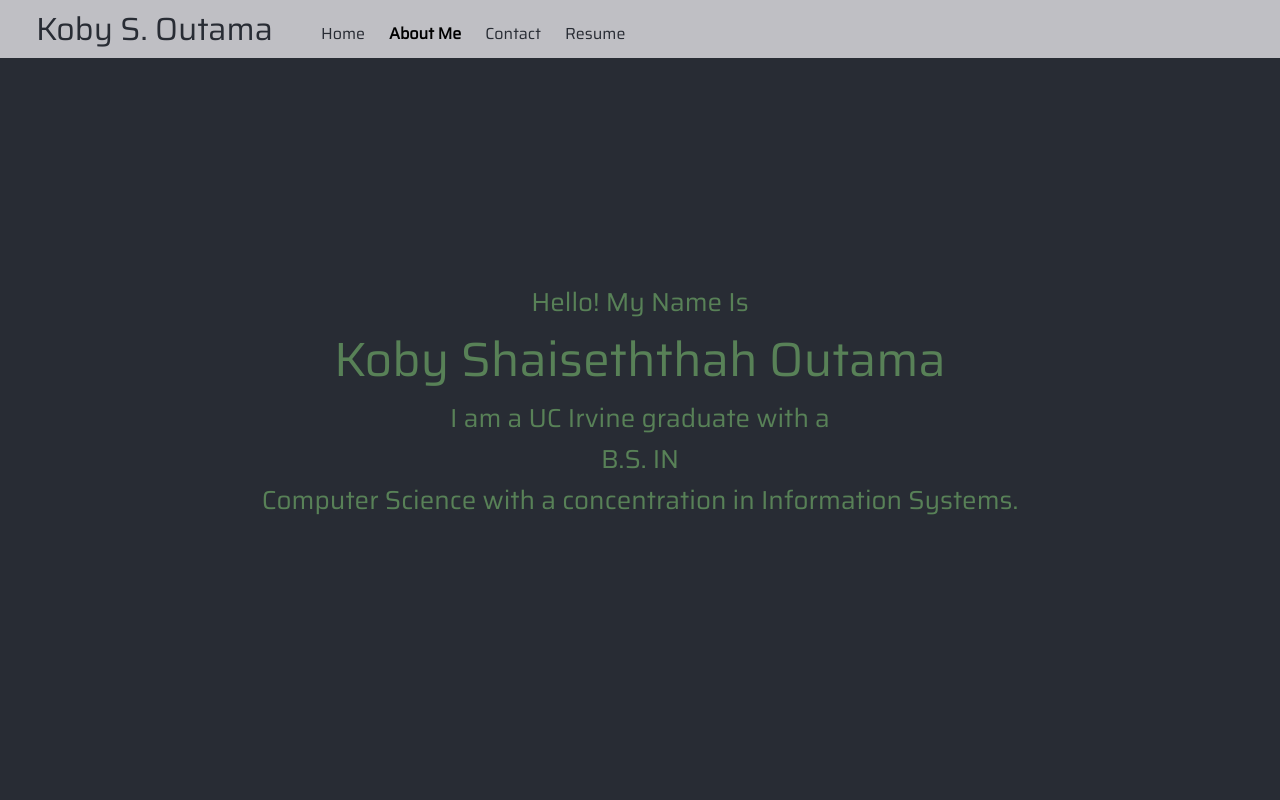
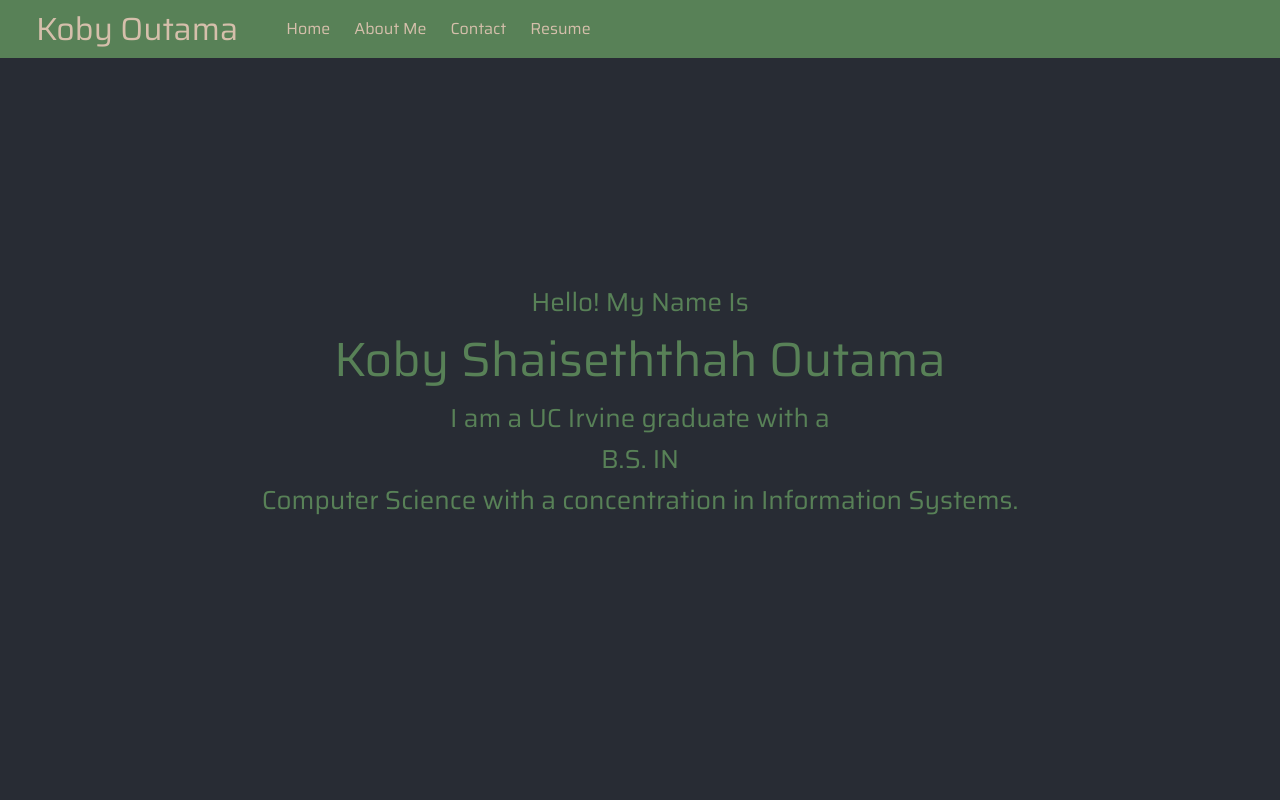
Before and after one commit to kobyoutama/portfolio, a React (Create React App) app: page /about in a window 1280 px wide. Shown: the top 800 px of the page. Built offline with nearby package versions, Linux system fonts and the light colour scheme.

Commit message:
fixed styling and added window listener

```diff
--- a/src/components/globalNav/globalNav.css
+++ b/src/components/globalNav/globalNav.css
@@ -1,13 +1,21 @@
 .title-size{
   font-size: 2rem;
+  transition: 0.3s;
 }
+
 .title-size:hover{
   cursor: pointer;
+  transition: 0.3s;
+  letter-spacing: .313rem;
+}
+
+.title-size:active{
+  color: #ffffff;
 }
 
 .global-nav{
-    color: #282c34;
-    background-color: #BFBFC4;
+  background-color: var(--primary-color);
+  color: var(--primary-background-color);
     display: flex;
     position: fixed;
     align-items: stretch;
@@ -26,6 +34,7 @@
     padding: 0;
     margin: 0.5rem;
     display:flex;
+    height: fit-content;
     list-style-type: none;
     gap: 1rem;
   }
@@ -43,13 +52,7 @@
     transition: 0.3s;
   }
 
-  .global-nav li.active{
-    color:black;
-    font-weight: bold;
-  }
-
   .global-nav li:hover{
-    transition: 0.3s;
     letter-spacing: .313rem;
     cursor: pointer;
   }
@@ -59,3 +62,11 @@
     color: #ffffff;
     font-weight: bold;
   }
+
+.global-nav div{
+  height:fit-content;
+}
+
+.global-min{
+  justify-content: space-between;
+}
--- a/src/components/globalNav/globalNav.tsx
+++ b/src/components/globalNav/globalNav.tsx
@@ -1,11 +1,31 @@
 import React, { useEffect, useState } from "react";
 import "./globalNav.css";
 import { GlobalNavLink } from "../globalNavLink/globalNavLink";
+import { Link as DomLink } from "react-router-dom";
 import { Link } from "react-scroll";
 
-export const GlobalNav = () => {
+interface GlobalNavProp{
+    width:number
+}
+
+export const GlobalNav = (props:GlobalNavProp) => {
+    let defaultName = props.width<600 ?"Koby S. Outama":"Koby Shaisethah Outama";
+
     const [y, setyDelt] = useState({curr:0, prev:0});
     const [show, setshow] = useState(true);
+    const [name, setName] = useState(defaultName);
+    const [minDisp, setMinDisp] = useState(props.width<600);
+
+    useEffect(() => {
+        if(props.width < 600){
+            setName("Outama");
+            setMinDisp(true);
+        }
+        else {
+            setName("Koby Outama");
+            setMinDisp(false);
+        }
+    });
 
     useEffect(()=>{
         const handleScroll = () => {
@@ -20,7 +40,7 @@ export const GlobalNav = () => {
         return () => {
             window.removeEventListener('scroll', handleScroll);
         }
-    }, [])
+    }, []);
 
     useEffect(() => {
         if(y.curr < 10 || y.curr < y.prev)
@@ -30,20 +50,33 @@ export const GlobalNav = () => {
 
     }, [y]);
 
-    return (<nav className={show ? "global-nav": "global-nav hide-nav"}>
+    return (<nav className={show ? "global-nav" : "global-nav hide-nav"}>
+        <div>
             <Link to='home'
                 className='title-size'
                 spy={true}
                 smooth={true}
-            duration={500}>Koby S. Outama</Link>
+                duration={500}>{name}</Link>
+        </div>
+        <div>
             <ul>
-            <GlobalNavLink to='home'>Home</GlobalNavLink>
-            <GlobalNavLink to='about'>About Me</GlobalNavLink>
-            <GlobalNavLink to='contact'>Contact</GlobalNavLink>
+                <GlobalNavLink to='home'>
+                    {minDisp?<span aria-hidden="true" className="fas fa-home" title="home"></span>
+                        :"Home"}</GlobalNavLink>
+                <GlobalNavLink to='about'>
+                    {minDisp?<span aria-hidden="true" className="fas fa-user" title="about-me"></span>
+                        :"About Me"}</GlobalNavLink>
+                <GlobalNavLink to='contact'>
+                    {minDisp?<span aria-hidden="true" className="fas fa-phone" title="contact"></span>
+                        :"Contact"}</GlobalNavLink>
                 <li>
-                <Link to="/Outama_Koby_Resume.pdf" target="_blank">Resume</Link>
+                    <DomLink to="/Outama_Koby_Resume.pdf" target="_blank">
+                        {minDisp?<span aria-hidden="true" className="fas fa-file"></span>
+                            :"Resume"}</DomLink>
                 </li>
             </ul>
+        </div>
+
     </nav>
     );
   };
```
Lines whose indentation alone changed are shown as unchanged.
